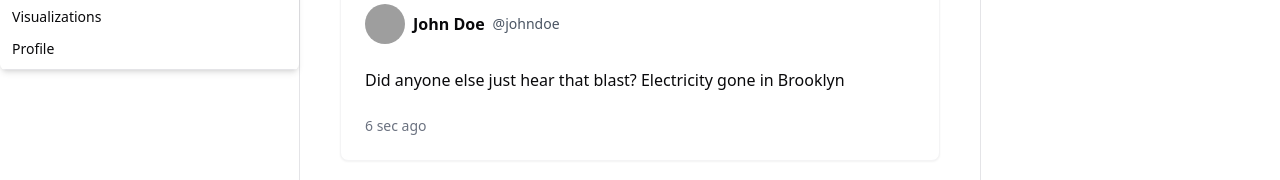
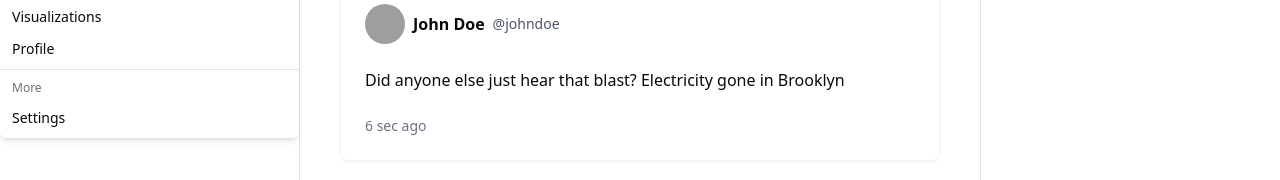
Before and after one commit to COS301-SE-2024/The-Republic, a Next.js app in the folder frontend/: page / in a window 1280 px wide. Shown: the part 208-388 px from the top of the page. Built offline with nearby package versions, Linux system fonts and the light colour scheme; grey boxes are pictures that could not be loaded.

Commit message:
Created dropdown menu for settings

```diff
--- /dev/null
+++ b/frontend/app/settings/Preferences.tsx
@@ -0,0 +1,11 @@
+import React from 'react'
+
+function Preferences() {
+  return (
+    <div>
+      Preference
+    </div>
+  )
+}
+
+export default Preferences
--- /dev/null
+++ b/frontend/app/settings/RequestVerification.tsx
@@ -0,0 +1,11 @@
+import React from 'react'
+
+function RequestVerification() {
+  return (
+    <div>
+      Request verification
+    </div>
+  )
+}
+
+export default RequestVerification
--- a/frontend/components/Sidebar/Sidebar.tsx
+++ b/frontend/components/Sidebar/Sidebar.tsx
@@ -1,9 +1,22 @@
-'use client'
-
+'use client';
 import React from 'react';
-import { Command, CommandGroup, CommandItem, CommandList, CommandSeparator } from '../ui/command';
+import {
+  Command,
+  CommandGroup,
+  CommandItem,
+  CommandList,
+  CommandSeparator,
+} from '../ui/command';
 import { useRouter } from 'next/navigation';
 import { usePathname } from 'next/navigation';
+import {
+  DropdownMenu,
+  DropdownMenuContent,
+  DropdownMenuTrigger,
+  DropdownMenuSeparator,
+  DropdownMenuGroup,
+  DropdownMenuItem,
+} from '../ui/dropdown-menu';
 
 const Sidebar = () => {
   const router = useRouter();
@@ -43,6 +56,23 @@ const Sidebar = () => {
               </CommandGroup>
             ))}
             <CommandSeparator />
+            <CommandGroup heading="More">
+              <DropdownMenu>
+                <DropdownMenuTrigger asChild>
+                  <CommandItem>Settings</CommandItem>
+                </DropdownMenuTrigger>
+                <DropdownMenuContent>
+                  <DropdownMenuGroup>
+                    <DropdownMenuItem onSelect={() => router.push('/settings/RequestVerification')}>
+                      Request Verification
+                    </DropdownMenuItem>
+                    <DropdownMenuItem onSelect={() => router.push('/settings/Preferences')}>
+                      Preferences
+                    </DropdownMenuItem>
+                  </DropdownMenuGroup>
+                </DropdownMenuContent>
+              </DropdownMenu>
+            </CommandGroup>
           </CommandList>
         </Command>
       </div>
```
